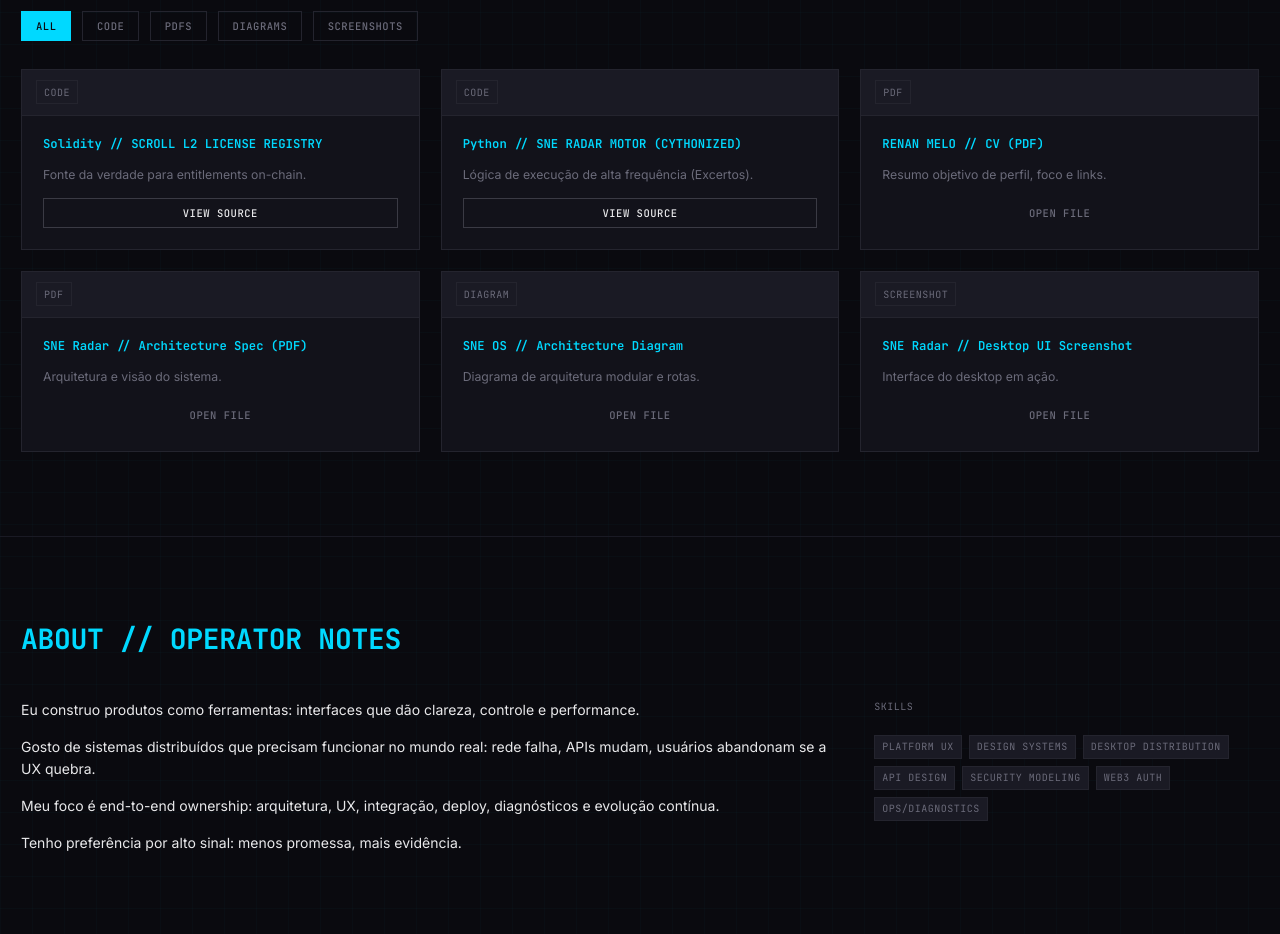
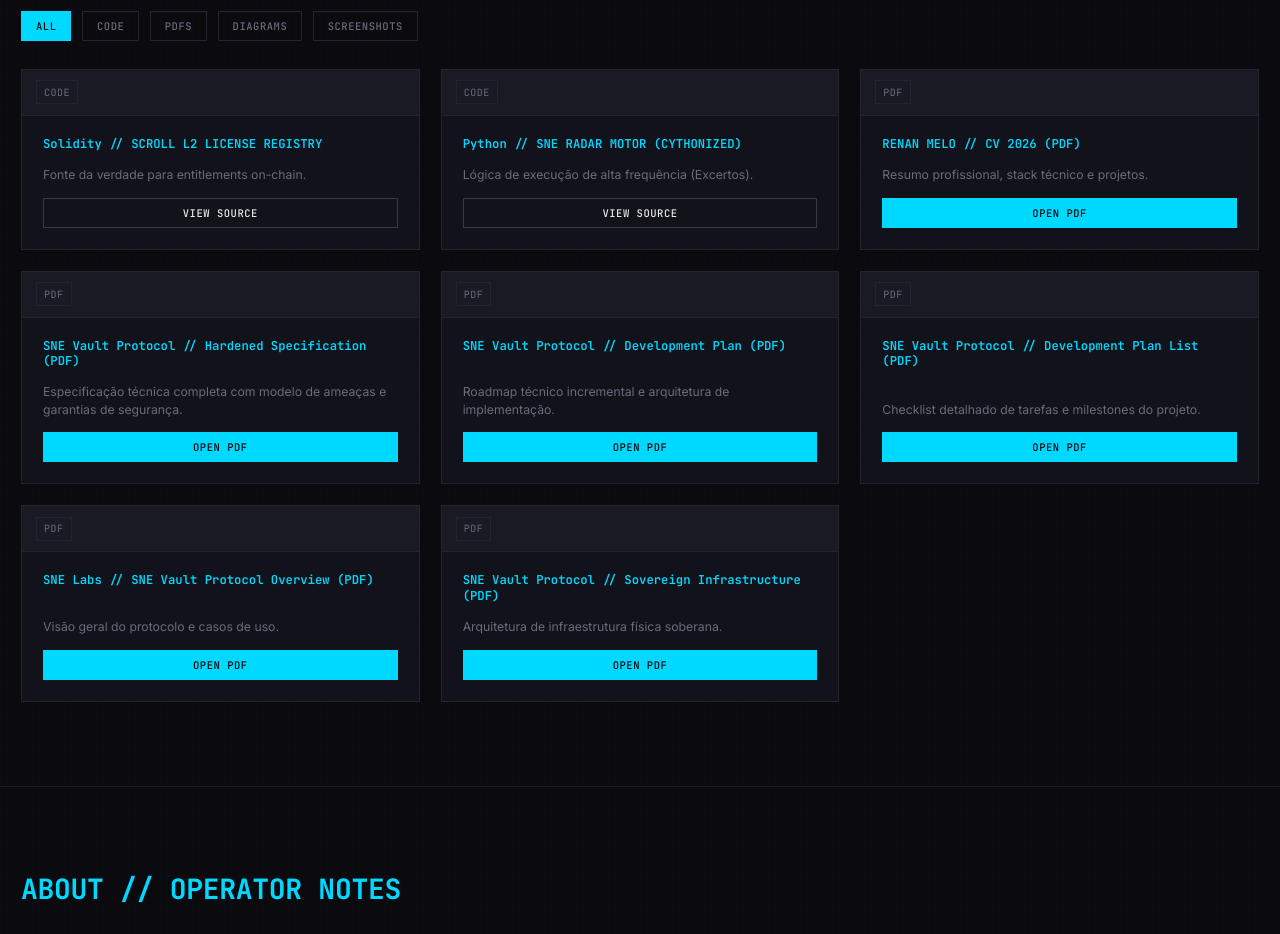
Before and after one commit to 4LFR3Dv1/Portfolio, a React (Vite) app: page / in a window 1280 px wide. Shown: the part 2420-3354 px from the top of the page. Built offline with nearby package versions, Linux system fonts and the light colour scheme.

Commit message:
feat: integrate real PDFs with inline viewer
- Added PDFViewer component with navigation controls
- Updated EvidenceRoom with 6 real technical documents
- CV, Vault specs, development plans now viewable inline
- Download functionality included

```diff
--- a/src/app/components/evidence-room.tsx
+++ b/src/app/components/evidence-room.tsx
@@ -2,6 +2,7 @@ import React, { useState } from 'react';
 import { Button } from './button';
 import { Badge } from './badge';
 import { CodeVault } from './code-vault';
+import { PDFViewer } from './pdf-viewer';
 
 interface EvidenceItem {
   id: string;
@@ -16,6 +17,7 @@ interface EvidenceItem {
 export function EvidenceRoom() {
   const [activeFilter, setActiveFilter] = useState<string>('all');
   const [selectedCode, setSelectedCode] = useState<EvidenceItem | null>(null);
+  const [selectedPDF, setSelectedPDF] = useState<EvidenceItem | null>(null);
 
   const evidenceItems: EvidenceItem[] = [
     {
@@ -93,32 +95,46 @@ contract SNELicenseRegistry is ERC721 {
         })`
     },
     {
-      id: 'cv',
-      title: 'RENAN MELO // CV (PDF)',
-      description: 'Resumo objetivo de perfil, foco e links.',
+      id: 'cv-renan-melo',
+      title: 'RENAN MELO // CV 2026 (PDF)',
+      description: 'Resumo profissional, stack técnico e projetos.',
       type: 'pdf',
-      url: '#'
+      url: '/docs/RENAN_MELO_2026_EN.pdf'
     },
     {
-      id: 'radar-architecture',
-      title: 'SNE Radar // Architecture Spec (PDF)',
-      description: 'Arquitetura e visão do sistema.',
+      id: 'vault-hardened-spec',
+      title: 'SNE Vault Protocol // Hardened Specification (PDF)',
+      description: 'Especificação técnica completa com modelo de ameaças e garantias de segurança.',
       type: 'pdf',
-      url: '#'
+      url: '/docs/SNE Vault Protocol - Sovereign Physical Infrastructure (Hardened Specification).pdf'
     },
     {
-      id: 'sne-os-diagram',
-      title: 'SNE OS // Architecture Diagram',
-      description: 'Diagrama de arquitetura modular e rotas.',
-      type: 'diagram',
-      url: '#'
+      id: 'vault-dev-plan',
+      title: 'SNE Vault Protocol // Development Plan (PDF)',
+      description: 'Roadmap técnico incremental e arquitetura de implementação.',
+      type: 'pdf',
+      url: '/docs/SNE Vault Protocol - Development Plan.pdf'
     },
     {
-      id: 'desktop-screenshot',
-      title: 'SNE Radar // Desktop UI Screenshot',
-      description: 'Interface do desktop em ação.',
-      type: 'screenshot',
-      url: '#'
+      id: 'vault-dev-plan-list',
+      title: 'SNE Vault Protocol // Development Plan List (PDF)',
+      description: 'Checklist detalhado de tarefas e milestones do projeto.',
+      type: 'pdf',
+      url: '/docs/SNE Vault Protocol - Development Plan List.pdf'
+    },
+    {
+      id: 'vault-overview',
+      title: 'SNE Labs // SNE Vault Protocol Overview (PDF)',
+      description: 'Visão geral do protocolo e casos de uso.',
+      type: 'pdf',
+      url: '/docs/SNE Labs - SNE Vault Protocol.pdf'
+    },
+    {
+      id: 'vault-infrastructure',
+      title: 'SNE Vault Protocol // Sovereign Infrastructure (PDF)',
+      description: 'Arquitetura de infraestrutura física soberana.',
+      type: 'pdf',
+      url: '/docs/SNE Vault Protocol - Sovereign Physical Infrastructure.pdf'
     }
   ];
 
@@ -153,8 +169,8 @@ contract SNELicenseRegistry is ERC721 {
             key={filter.id}
             onClick={() => setActiveFilter(filter.id)}
             className={`px-4 py-2 font-mono text-xs uppercase tracking-wider border transition-all ${activeFilter === filter.id
-                ? 'bg-[var(--electric-blue)] text-[#0a0a0f] border-[var(--electric-blue)]'
-                : 'bg-transparent border-[var(--border-default)] text-[var(--terminal-muted)] hover:border-[var(--electric-blue)] hover:text-[var(--electric-blue)]'
+              ? 'bg-[var(--electric-blue)] text-[#0a0a0f] border-[var(--electric-blue)]'
+              : 'bg-transparent border-[var(--border-default)] text-[var(--terminal-muted)] hover:border-[var(--electric-blue)] hover:text-[var(--electric-blue)]'
               }`}
           >
             {filter.label}
@@ -191,13 +207,21 @@ contract SNELicenseRegistry is ERC721 {
                 >
                   VIEW SOURCE
                 </Button>
+              ) : item.type === 'pdf' ? (
+                <Button
+                  variant="primary"
+                  className="w-full mt-auto"
+                  onClick={() => setSelectedPDF(item)}
+                >
+                  OPEN PDF
+                </Button>
               ) : (
                 <Button
                   variant="ghost"
                   className="w-full mt-auto"
                   onClick={() => console.log(`Opening ${item.title}`)}
                 >
-                  OPEN FILE
+                  VIEW
                 </Button>
               )}
             </div>
@@ -222,6 +246,15 @@ contract SNELicenseRegistry is ERC721 {
           onClose={() => setSelectedCode(null)}
         />
       )}
+
+      {/* PDF Viewer Modal */}
+      {selectedPDF && selectedPDF.url && (
+        <PDFViewer
+          title={selectedPDF.title}
+          pdfUrl={selectedPDF.url}
+          onClose={() => setSelectedPDF(null)}
+        />
+      )}
     </section>
   );
 }
--- /dev/null
+++ b/src/app/components/pdf-viewer.tsx
@@ -0,0 +1,79 @@
+import React, { useState } from 'react';
+import { Button } from './button';
+
+interface PDFViewerProps {
+    title: string;
+    pdfUrl: string;
+    onClose: () => void;
+}
+
+export function PDFViewer({ title, pdfUrl, onClose }: PDFViewerProps) {
+    const [currentPage, setCurrentPage] = useState(1);
+
+    return (
+        <div className="fixed inset-0 z-50 flex items-center justify-center p-4 bg-black/90 backdrop-blur-sm">
+            {/* Modal Container */}
+            <div className="relative w-full h-full max-w-6xl max-h-[95vh] bg-[#0a0a0f] border border-[var(--border-default)] rounded-lg shadow-2xl flex flex-col">
+
+                {/* Header */}
+                <div className="flex items-center justify-between px-6 py-4 border-b border-[var(--border-default)] bg-[var(--surface-2)]">
+                    <div className="flex items-center gap-4">
+                        <h3 className="font-mono text-sm font-bold text-[var(--electric-blue)] uppercase tracking-wider">
+                            {title}
+                        </h3>
+                    </div>
+
+                    <div className="flex items-center gap-4">
+                        <a
+                            href={pdfUrl}
+                            download
+                            className="font-mono text-xs text-[var(--terminal-muted)] hover:text-[var(--electric-blue)] transition-colors uppercase tracking-wider"
+                        >
+                            ↓ DOWNLOAD
+                        </a>
+                        <button
+                            onClick={onClose}
+                            className="text-[var(--terminal-muted)] hover:text-white transition-colors font-mono text-xl"
+                        >
+                            ×
+                        </button>
+                    </div>
+                </div>
+
+                {/* PDF Content */}
+                <div className="flex-1 overflow-hidden bg-[#1a1a24] relative">
+                    <iframe
+                        src={`${pdfUrl}#page=${currentPage}`}
+                        className="w-full h-full border-0"
+                        title={title}
+                    />
+                </div>
+
+                {/* Footer Controls */}
+                <div className="px-6 py-3 border-t border-[var(--border-default)] bg-[var(--surface-2)] flex justify-between items-center">
+                    <div className="flex items-center gap-3">
+                        <Button
+                            variant="ghost"
+                            onClick={() => setCurrentPage(Math.max(1, currentPage - 1))}
+                        >
+                            ← PREV
+                        </Button>
+                        <span className="font-mono text-xs text-[var(--terminal-muted)]">
+                            PAGE {currentPage}
+                        </span>
+                        <Button
+                            variant="ghost"
+                            onClick={() => setCurrentPage(currentPage + 1)}
+                        >
+                            NEXT →
+                        </Button>
+                    </div>
+
+                    <div className="font-mono text-xs text-[var(--terminal-muted)]">
+                        PDF VIEWER v1.0
+                    </div>
+                </div>
+            </div>
+        </div>
+    );
+}
```
Also changed, not shown: 6 other files (tests, documents, lock files or other folders).
